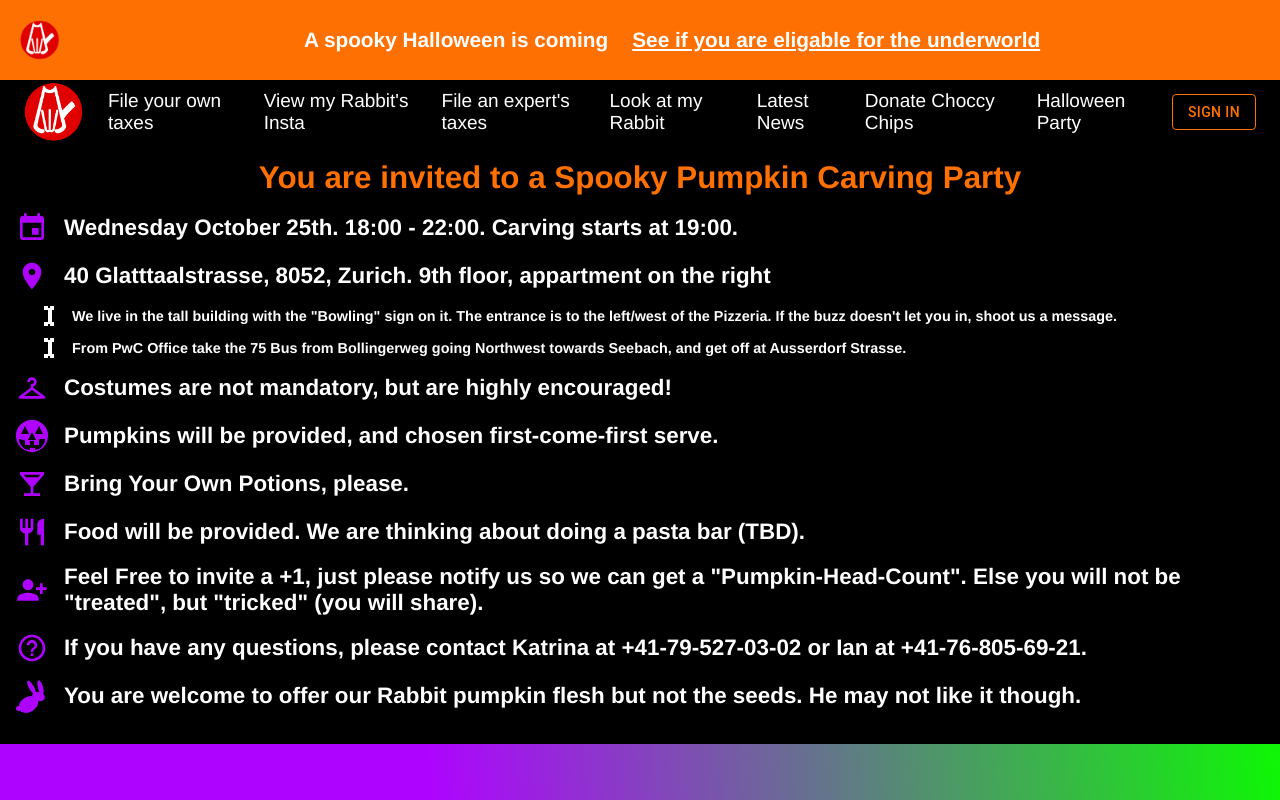
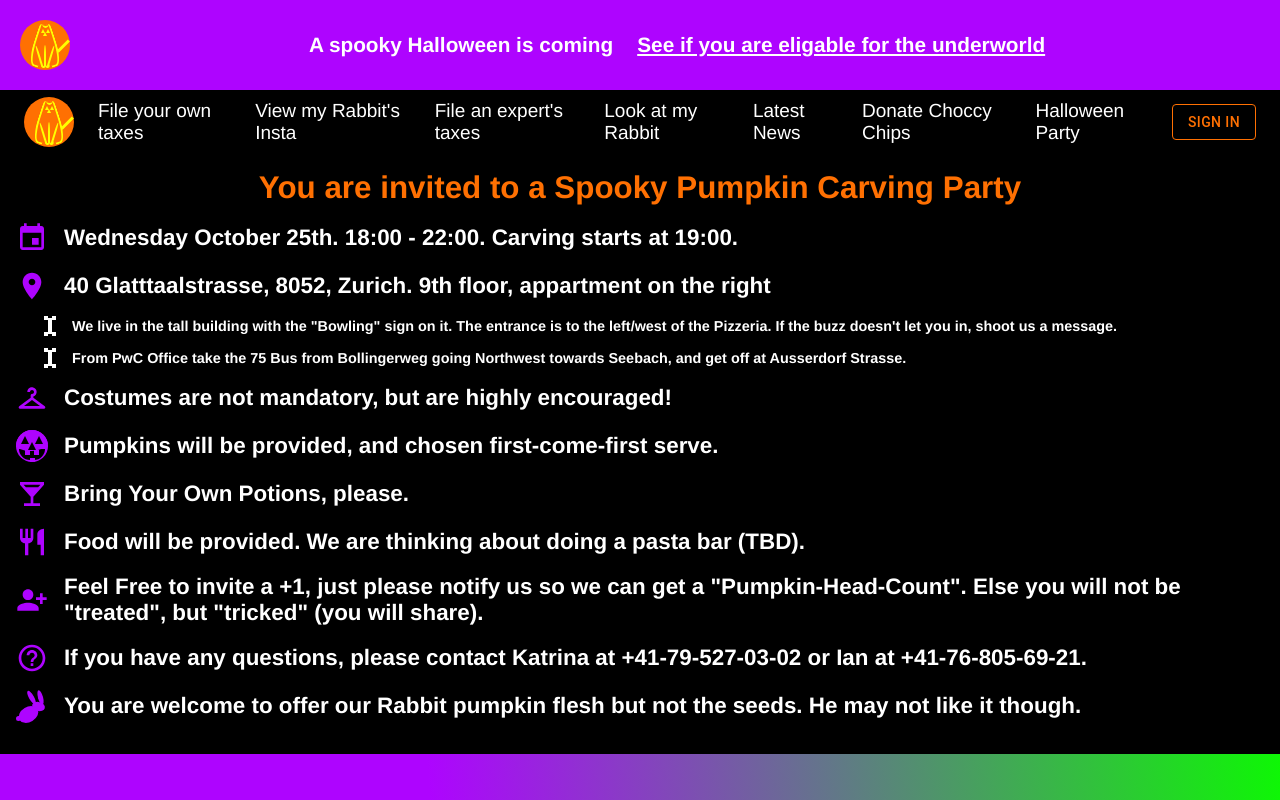
Before and after one commit to southern-belize-tours/turbokat, a React (Create React App) app: page /Pumpkin in a window 1280 px wide. Shown: the top 800 px of the page. Built offline with nearby package versions, Linux system fonts and the light colour scheme.

Commit message:
Made new cat logo, fixed the bone logo

```diff
--- a/src/Components/MobileIconContainer.js
+++ b/src/Components/MobileIconContainer.js
@@ -1,6 +1,7 @@
 //Import Components
 import React from 'react';
 
+import Cat from './pumpkin/cat';
 
 class MobileIconContainer extends React.Component {
 
@@ -12,10 +13,11 @@ class MobileIconContainer extends React.Component {
         return (
             <a className="MobileIconContainer"
                href={this.props.link}>
-                <img src={this.props.img}
+                <Cat spooky={this.props.spooky} size = {50}></Cat>
+                {/* <img src={this.props.img}
                      alt="Turbokat Tax Cat Logo"
                      height={this.props.height}
-                     width={this.props.width} />
+                     width={this.props.width} />  */}
             </a>
         );
     }
--- a/src/Components/MobileNavbarArea.js
+++ b/src/Components/MobileNavbarArea.js
@@ -30,6 +30,7 @@ class MobileNavbarArea extends React.Component {
                 <MobileIconContainer img={catLogo}
                                      link={this.props.link}
                                      height={height}
+                                     spooky={this.props.spooky}
                                      width={width}/>
                 <MobileDropdown options={this.props.options} spooky={this.props.spooky}/>
                 <MobileSignIn captchaFunction={this.captchaCallback} spooky={this.props.spooky}/>
--- a/src/Components/NavbarArea.js
+++ b/src/Components/NavbarArea.js
@@ -27,8 +27,9 @@ class NavbarArea extends React.Component {
         return (
             <nav className={`navbarContainer ${this.props.spooky && "spooky"}`}>
                 <NavbarIconContainer img={catLogo}
-                                     width="40px"
-                                     height="40px"/>
+                    spooky = {this.props.spooky}
+                    width="40"
+                    height="40"/>
                 <NavbarTextContainer text={this.props.spooky ? spookyNavbarText : navbarText}
                                      navbarLinkText={this.props.spooky ? spookyNavbarLinkText : navbarLinkText}
                                      link={navbarLink} />
--- a/src/Components/OtherNavbarArea.js
+++ b/src/Components/OtherNavbarArea.js
@@ -30,8 +30,9 @@ class OtherNavbarArea extends React.Component {
             <nav className={`otherNavbarContainer ${this.props.spooky && "spooky"}`}
                 style={{background: `${this.props.spooky ? "black": ""}`, color: `${this.props.spooky ? "white": ""}`, borderBottom: `none`}}>
                 <NavbarIconContainer img={catLogo}
-                                     height="60px"
-                                     width="60px" />
+                    spooky = {this.props.spooky}
+                    height="60px"
+                    width="60px" />
                 <DesktopDropdownOptions options={this.props.options} spooky={this.props.spooky}/>
                 <div className = "signInBtnContainer">
                     <SignInBtn captchaFunction={this.captchaCallback} spooky={this.props.spooky}/>
--- a/src/Components/navbarIconContainer.js
+++ b/src/Components/navbarIconContainer.js
@@ -1,6 +1,7 @@
 //Import Components
 import React from 'react';
 
+import Cat from './pumpkin/cat';
 
 class NavbarIconContainer extends React.Component {
 
@@ -12,10 +13,12 @@ class NavbarIconContainer extends React.Component {
         return (
             <a className="navbarIconContainer"
                  href="/">
-                <img src={this.props.img}
+                {/* <img src={this.props.img}
                     alt="Turbokat Tax Cat Logo"
                     height={this.props.height}
-                    width={this.props.width}/>
+                    width={this.props.width}/>  */}
+                <Cat size = {50}
+                    spooky = {this.props.spooky}></Cat>
             </a>
         );
     }
--- a/src/Components/pumpkin/bone.css
+++ b/src/Components/pumpkin/bone.css
@@ -38,8 +38,5 @@
 }
 
 .rightBone::before, .rightBone::after {
-    right: -4
-
-
-    px;
+    right: -4px
 }
--- /dev/null
+++ b/src/Components/pumpkin/cat.css
@@ -0,0 +1,121 @@
+.catContainer {
+    background: var(--cat-color-background);
+    border-radius: 50%;
+    display: flex;
+    align-items: center;
+    justify-content: center;
+    position: relative;
+}
+
+.catEars {
+    position: absolute;
+    top: -4%;
+    height: 15%;
+    width: 14%;
+    border: solid var(--cat-color) 0px;
+    border-bottom-width: var(--cat-border-width);
+    border-radius: 50%;
+}
+
+.catLeftSide, .catRightSide {
+    border: solid var(--cat-color) 0px;
+    height: 82%;
+    width: 20%;
+    /* border-bottom-width: 2px; */
+    border-bottom-width: var(--cat-border-width);
+}
+
+.catLeftSide {
+    border-left-width: var(--cat-border-width);
+    transform: rotate(18deg);
+    border-bottom-left-radius: 60%;
+    border-top-left-radius: 16%;
+}
+
+.catRightSide {
+    border-right-width: var(--cat-border-width);
+    transform: rotate(-18deg);
+    border-bottom-right-radius: 60%;
+    border-top-right-radius: 16%;
+}
+
+.catCenterArm {
+    height: 42%;
+    width: var(--cat-border-width);
+    border-top-left-radius: 50%;
+    border-top-right-radius: 50%;
+    background: var(--cat-color);
+    position: absolute;
+    top: 50%;
+}
+
+.catLeftArm, .catRightArm {
+    position: absolute;
+    height: 43%;
+    width: var(--cat-border-width);
+    background: var(--cat-color);
+    top: 50%;
+    border-top-left-radius: 50%;
+    border-top-right-radius: 50%;
+}
+
+.catLeftArm {
+    left: 36%;
+    transform: rotate(-17deg);
+}
+
+.catRightArm {
+    right: 36%;
+    transform: rotate(17deg);
+}
+
+.catLeftHand, .catRightHand {
+    position: absolute;
+    height: 15%;
+    width: 10%;
+    border-radius: 50%;
+    border: solid var(--cat-color) 0px;
+    border-bottom-width: var(--cat-border-width);
+    top: 77%;
+}
+
+.catLeftHand {
+    left: 41%;
+}
+
+.catRightHand {
+    right: 41%;
+}
+
+.catTail {
+    position: absolute;
+    right: 12%;
+    top: 36%;
+    height: 31%;
+    width: 5%;
+    background: var(--cat-color);
+    transform: rotate(45deg);
+}
+
+.catSpookyLeftEye, .catSpookyRightEye, .catSpookyNose {
+    position: absolute;
+    width: 0px;
+    height: 0px;
+    border-left: var(--cat-border-width) solid transparent;
+    border-right: var(--cat-border-width) solid transparent;
+    border-bottom: calc(2 * var(--cat-border-width)) solid var(--cat-color);
+}
+
+.catSpookyLeftEye {
+    top: 18%;
+    left: 41%;
+}
+
+.catSpookyRightEye {
+    top: 18%;
+    right: 41%;
+}
+
+.catSpookyNose {
+    top: 23%;
+}
--- /dev/null
+++ b/src/Components/pumpkin/cat.js
@@ -0,0 +1,57 @@
+import './cat.css';
+
+function Cat (props) {
+
+    let size = 200;
+    if (props && props.size) {
+        size = props.size;
+    }
+    const borderWidth = Math.max(2, size/100 * 3);
+
+    // Compute background color - defaults to red, prioritize props, else default for spooky is orange
+    let bgColor = "red";
+    if (props && props.backgroundColor) {
+        bgColor = props.backgroundColor;
+    } else if (props && props.spooky && (!props.backgroundColor)) {
+        bgColor = "#ff7002";
+    }
+
+    // Compute filling color - defaults to withTheme, prioritize props, else default for spooky is yellow
+    let color = "white";
+    if (props && props.color) {
+        color = props.color;
+    } else if (props && props.spooky && (!props.color)) {
+        color = "yellow";
+    }
+
+    const dynamicStyles = {
+        '--cat-color-background': `${bgColor}`,
+        '--cat-color': `${color}`, // Define a custom CSS variable
+        '--cat-border-width': `${borderWidth}px`,
+        height: `${size}px`,
+        width: `${size}px`
+      };
+
+    return (
+        <div className="catContainer"
+            style={dynamicStyles}>
+            <div className="catEars"></div>
+            <div className="catLeftSide"></div>
+            <div className="catRightSide"></div>
+            <div className="catTail"></div>
+            <div className="catLeftArm"></div>
+            <div className="catRightArm"></div>
+            <div className="catCenterArm"></div>
+            <div className="catLeftHand"></div>
+            <div className="catRightHand"></div>
+            {props && props.spooky &&
+            <>
+                <div className="catSpookyRightEye"></div>
+                <div className="catSpookyLeftEye"></div>
+                <div className="catSpookyNose"></div>
+            </>
+            }
+        </div>
+    );
+
+} export default Cat;
--- a/src/index.css
+++ b/src/index.css
@@ -247,7 +247,7 @@ h1{
 }
 
 .navbarContainer.spooky {
-    background-color: #ff7002;
+    background-color: #ae04ff;
     font-weight: bolder;
 }
 
```
Also changed, not shown: src/Components/pumpkin/pumpkin.js (+16 -0 lines).
